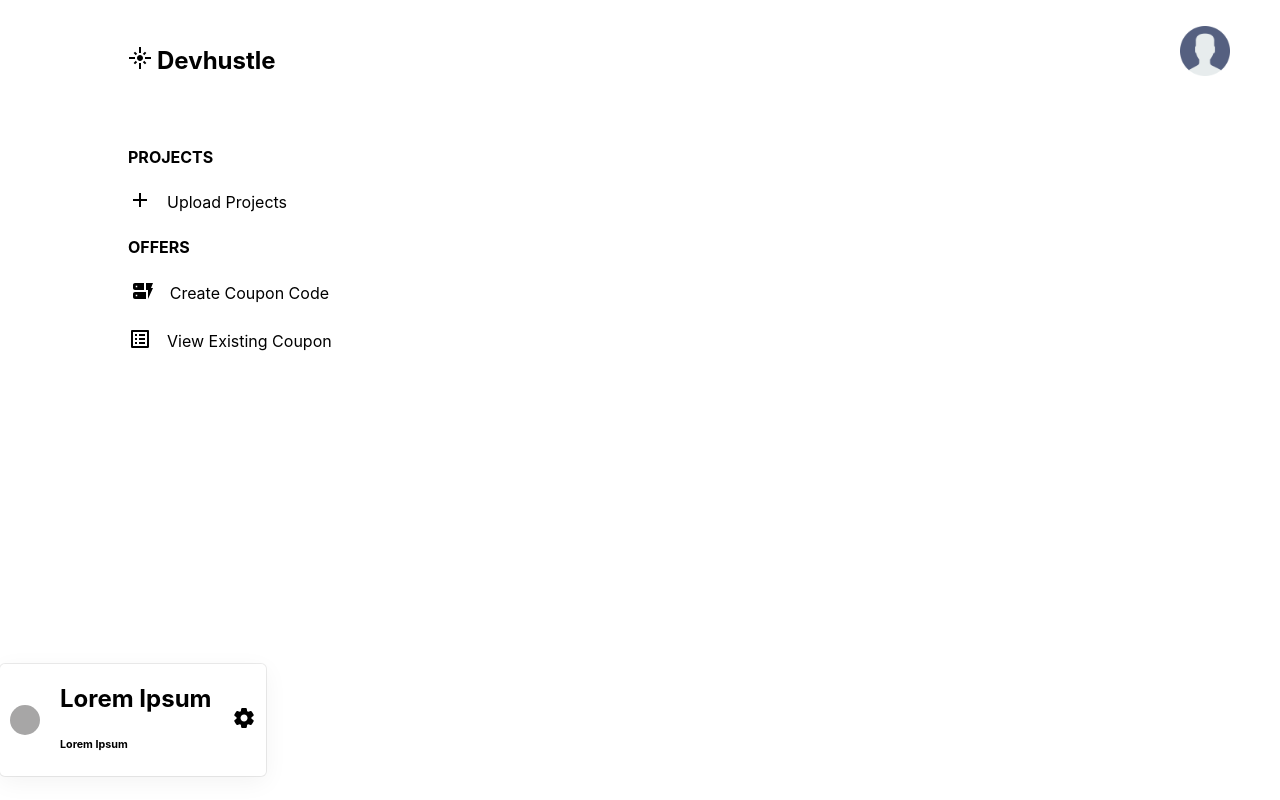
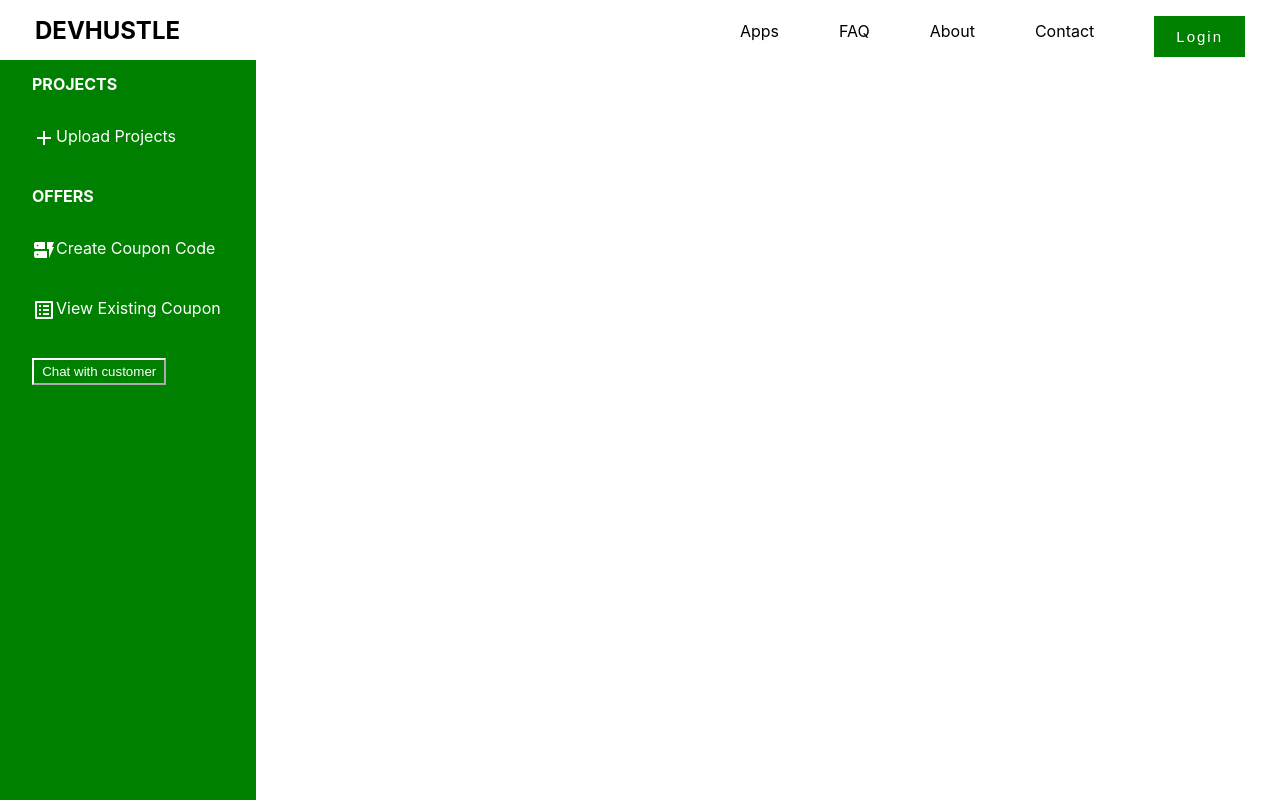
Before and after one commit to software-marketplace/new-frontend, a React (Create React App) app: page /developer in a window 1280 px wide. Built offline with nearby package versions, Linux system fonts and the light colour scheme.

Commit message:
ui updated

```diff
--- a/src/pages/develperDashboard/DeveloperDashboard.module.css
+++ b/src/pages/develperDashboard/DeveloperDashboard.module.css
@@ -5,14 +5,49 @@
     position: relative;
 }
 
-.row{
+/* .row{
 display: flex;
 justify-content: center;
 align-items: flex-start;
 margin: 2% 0%;
 text-align: center;
-}
-.left{
+} */
+/* .row {
+    display: flex;
+    flex-direction: row;
+  }
+
+  .column {
+    display: flex;
+    flex-direction: column;
+  } */
+  .left {
+    float: left;
+    width: 20%;
+    background-color:green;
+    height: calc(100vh);
+
+  }
+  .right {
+    width: 70%;
+  }
+  .ContactButton{
+    /* margin-top: 20%; */
+    width: 70%;
+    height: 2em;
+    justify-content: center;
+    align-items: center;
+    /* border-radius: 1em; */
+    background: green;
+    border-color: white;
+    color: white;
+  }
+  .ContactButton:hover{
+    background-color: white;
+    border-color: green;
+    color: green;
+  }
+/* .left{
 flex: 4;
 display: flex;
 padding: 0px 10%;
@@ -23,33 +58,28 @@ align-items: flex-start;
 .left h2{
     margin-bottom: 50px;
     font-size: x-large;
-}
 .Icon{
     text-align: center;
-    /* margin-bottom: 50px; */
+     margin-bottom: 50px;
     display:flex;
     justify-content: flex-end;
     gap: 15px;
     font-size: medium;
     align-items: center;
     cursor: pointer;
-    /* padding-bottom:10px ; */
+    padding-bottom:10px ;
 }
 .Icon1{
-    text-align: center;
+     text-align: center;
     display:flex;
-    justify-content:flex-end;
+    justify-content:  flex-start;
     gap:5px;
     font-size: medium;
 }
 
-.bottomSection{
-    display: flex;
-    justify-content: center;
-    align-items: center;
-    flex-direction: column;
-    gap: 20px;
-}
+
+
+
 .right{
 flex: 8;
 }
@@ -67,9 +97,28 @@ flex: 8;
 .right img{
     height: 100%;
     width: 100%;
+}  */
+
+.LeftSideContent{
+    display:flex;
+    justify-content: center;
+    margin: 0.5em;
+    color: white;
+   }
+.SideContent{
+    display: flex;
+    justify-content: flex-start;
+    margin: 2em;
+    color: white;
 }
-
-                           /* css for the popup section */
+.bottomSection{
+   display: flex;
+   flex-direction: column;
+   justify-content: start;
+   /* margin: 2em; */
+   color: white;
+}
+/* css for the popup section
 .modal{
     display: flex;
     justify-content: center;
@@ -80,11 +129,11 @@ flex: 8;
     box-shadow: rgba(0, 0, 0, 0.05) 0px 6px 24px 0px, rgba(0, 0, 0, 0.08) 0px 0px 0px 1px;
     border-radius: 5px;
     padding: 0px 10px;
-    /* transform: translateY(20%); */
+    transform: translateY(20%);
     bottom: 10px;
-    position:absolute;
+    /* position:absolute;
 }
-.circle{
+ .circle{
  width: 30px;
  height: 30px;
  background-color: rgb(167, 166, 166);
@@ -103,4 +152,4 @@ flex: 8;
         height: 40px;
         width: 40px;
     }
-}
+} */
--- a/src/pages/develperDashboard/DeveloperDashbord.jsx
+++ b/src/pages/develperDashboard/DeveloperDashbord.jsx
@@ -10,29 +10,32 @@ import FlareIcon from '@mui/icons-material/Flare';
 import AccountCircleRoundedIcon from '@mui/icons-material/AccountCircleRounded';
 import user from '../../assets/user.png'
 import BottomModal from '../../components/smallModal/Modal';
+import Navbar from '../../components/Navbar/Navbar'
 
 export default function DeveloperDashbord() {
   return (
     <>
-<div className={styles.pageHolder}>
-    <div className={styles.row}>
-        <div className={styles.left}>
-            <h2 className={styles.Icon1}><span className={styles.a}><FlareIcon /></span>Devhustle</h2>
-            <h4>PROJECTS</h4>
-            <span className={styles.Icon}><span > <AddIcon /></span> Upload Projects</span>
-            <h4>OFFERS</h4>
-            <div className={styles.bottomSection}>
-              <span className={styles.Icon}><span > <DynamicFormIcon /></span>Create Coupon Code</span>
-              <span className={styles.Icon}> <span > <ListAltIcon /></span>View Existing Coupon</span>
-            </div>
-            </div>
+    <div>
+      <Navbar />
+    </div>
+      <div>
+          <div className={styles.left}>
 
-        <div className={styles.right}>
-            <span><img src={user} alt="/"/></span>
-            </div>
-    </div>
-    <BottomModal />
-</div>
+            <h2 className={styles.LeftSideContent}><span className={styles.a}><FlareIcon /></span>Devhustle</h2>
+            <h4 className={styles.SideContent}>PROJECTS</h4>
+            <span className={styles.SideContent}><span > <AddIcon /></span> Upload Projects</span>
+            <h4 className={styles.SideContent}>OFFERS</h4>
+            <span className={styles.SideContent}><span > <DynamicFormIcon /></span>Create Coupon Code</span>
+            <span className={styles.SideContent}> <span > <ListAltIcon /></span>View Existing Coupon</span>
+            <span className={styles.SideContent}><button className={styles.ContactButton}>Chat with customer</button></span>
+
+          <div className={styles.right}>
+          {/* <BottomModal /> */}
+          </div>
+          </div>
+      </div>
+
+{/* </div> */}
 
     </>
   )
```
Also changed, not shown: 1 other file (tests, documents, lock files or other folders).
